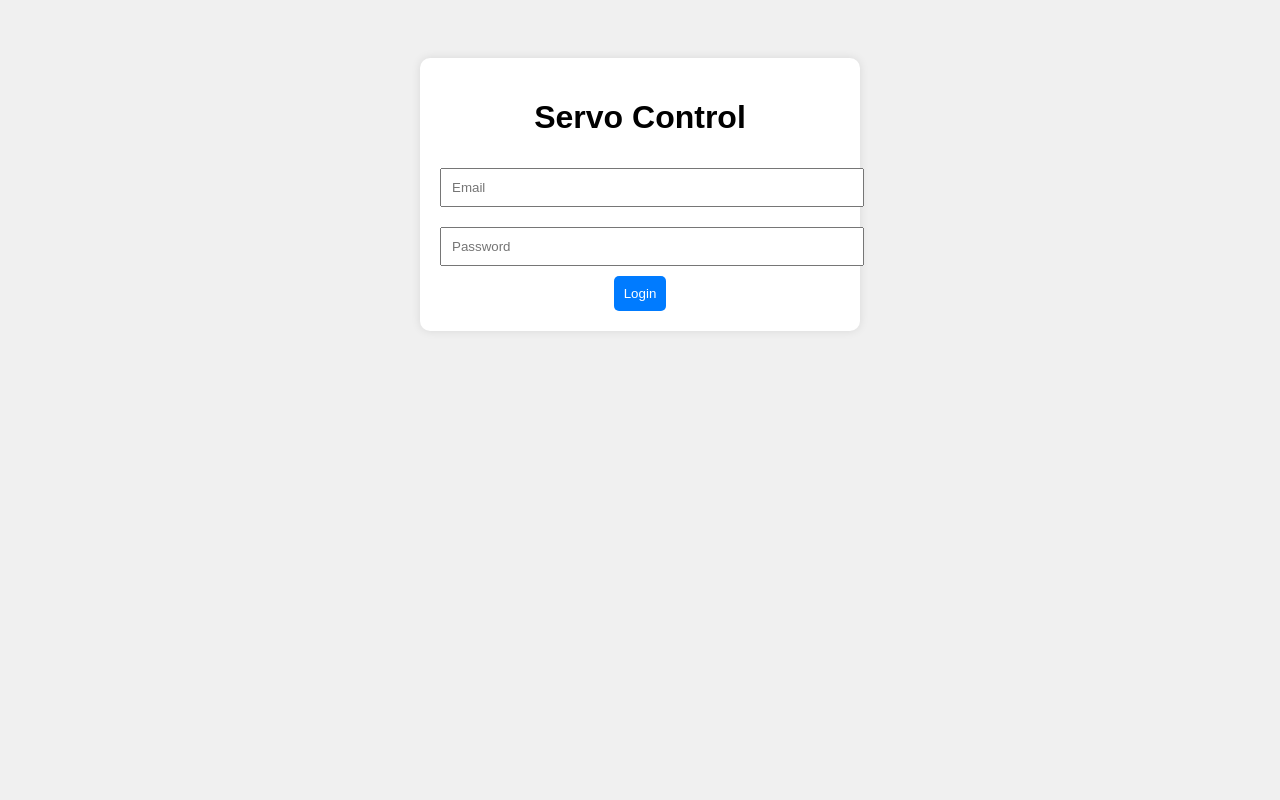
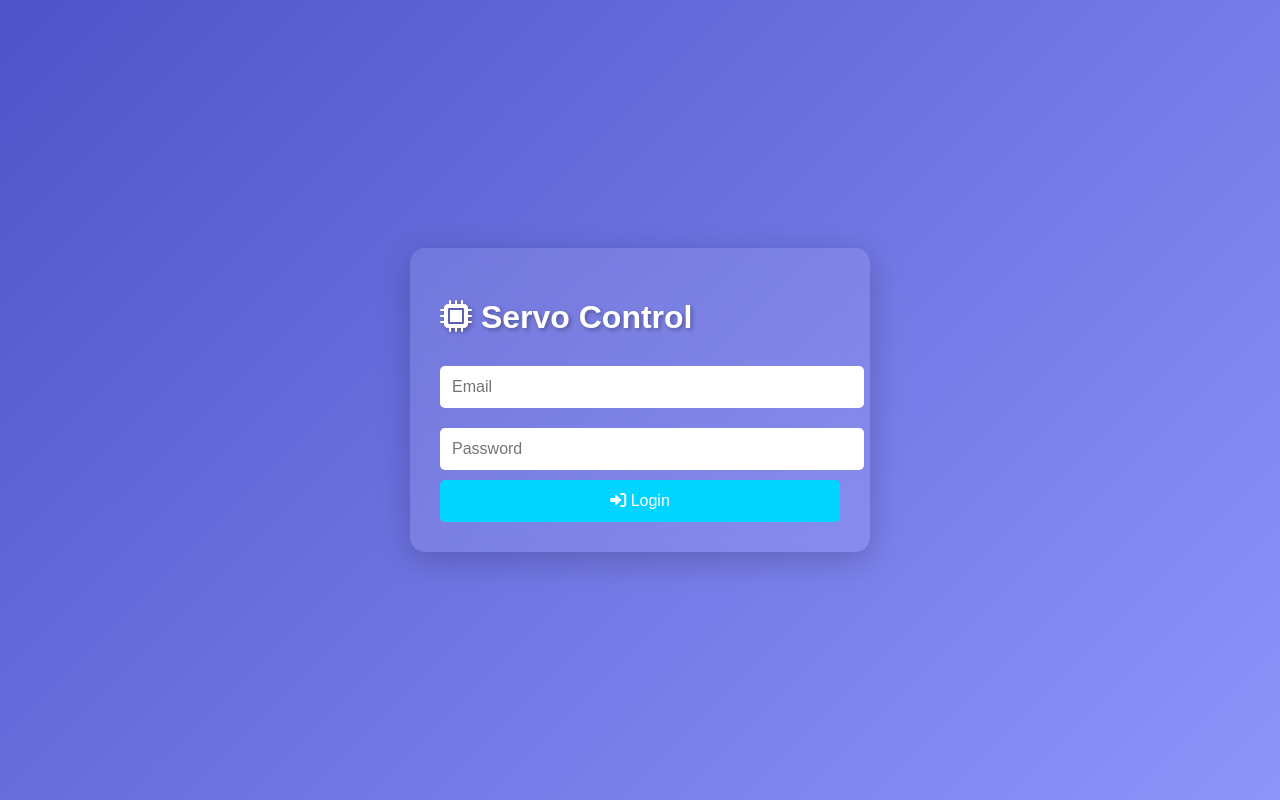
Before and after one commit to tyukei/esp32_servomotor_firebase, a plain HTML site: page index.html in a window 1280 px wide. Drawn offline with Linux system fonts and the light colour scheme.

Commit message:
Update index.html

```diff
--- a/index.html
+++ b/index.html
@@ -7,25 +7,75 @@
     <script src="https://www.gstatic.com/firebasejs/9.0.0/firebase-app-compat.js"></script>
     <script src="https://www.gstatic.com/firebasejs/9.0.0/firebase-auth-compat.js"></script>
     <script src="https://www.gstatic.com/firebasejs/9.0.0/firebase-database-compat.js"></script>
+    <link rel="stylesheet" href="https://cdnjs.cloudflare.com/ajax/libs/font-awesome/6.0.0-beta3/css/all.min.css">
     <style>
-        body { font-family: Arial, sans-serif; background-color: #f0f0f0; text-align: center; padding: 50px; }
-        .container { background: white; padding: 20px; border-radius: 10px; max-width: 400px; margin: auto; box-shadow: 0 0 10px rgba(0,0,0,0.1); }
-        input { width: 100%; padding: 10px; margin: 10px 0; }
-        button { padding: 10px; background-color: #007bff; color: white; border: none; border-radius: 5px; cursor: pointer; }
-        button:hover { background-color: #0056b3; }
+        body {
+            font-family: 'Arial', sans-serif;
+            background: linear-gradient(135deg, #4e54c8, #8f94fb);
+            color: #fff;
+            display: flex;
+            justify-content: center;
+            align-items: center;
+            height: 100vh;
+            margin: 0;
+        }
+        .container {
+            background: rgba(255, 255, 255, 0.1);
+            backdrop-filter: blur(10px);
+            padding: 30px;
+            border-radius: 15px;
+            max-width: 400px;
+            width: 100%;
+            box-shadow: 0 8px 32px rgba(0, 0, 0, 0.2);
+            transition: all 0.3s ease-in-out;
+        }
+        .container:hover {
+            transform: scale(1.05);
+        }
+        h1 {
+            font-size: 2rem;
+            margin-bottom: 20px;
+            text-shadow: 2px 2px 4px rgba(0, 0, 0, 0.3);
+        }
+        input {
+            width: 100%;
+            padding: 12px;
+            margin: 10px 0;
+            border: none;
+            border-radius: 5px;
+            outline: none;
+            font-size: 1rem;
+        }
+        button {
+            width: 100%;
+            padding: 12px;
+            background-color: #00d4ff;
+            color: white;
+            border: none;
+            border-radius: 5px;
+            cursor: pointer;
+            font-size: 1rem;
+            transition: background-color 0.3s ease;
+        }
+        button:hover {
+            background-color: #4e54c8;
+        }
+        .fa {
+            margin-right: 8px;
+        }
     </style>
 </head>
 <body>
     <div class="container">
-        <h1>Servo Control</h1>
+        <h1><i class="fas fa-microchip"></i> Servo Control</h1>
         <div id="login-section">
             <input type="email" id="email" placeholder="Email" required>
             <input type="password" id="password" placeholder="Password" required>
-            <button onclick="login()">Login</button>
+            <button onclick="login()"><i class="fas fa-sign-in-alt"></i> Login</button>
         </div>
         <div id="control-section" style="display: none;">
             <input type="number" id="angle" placeholder="Enter angle (0-180)" min="0" max="180">
-            <button onclick="setServoAngle()">Set Angle</button>
+            <button onclick="setServoAngle()"><i class="fas fa-sync-alt"></i> Set Angle</button>
         </div>
     </div>
 
```
